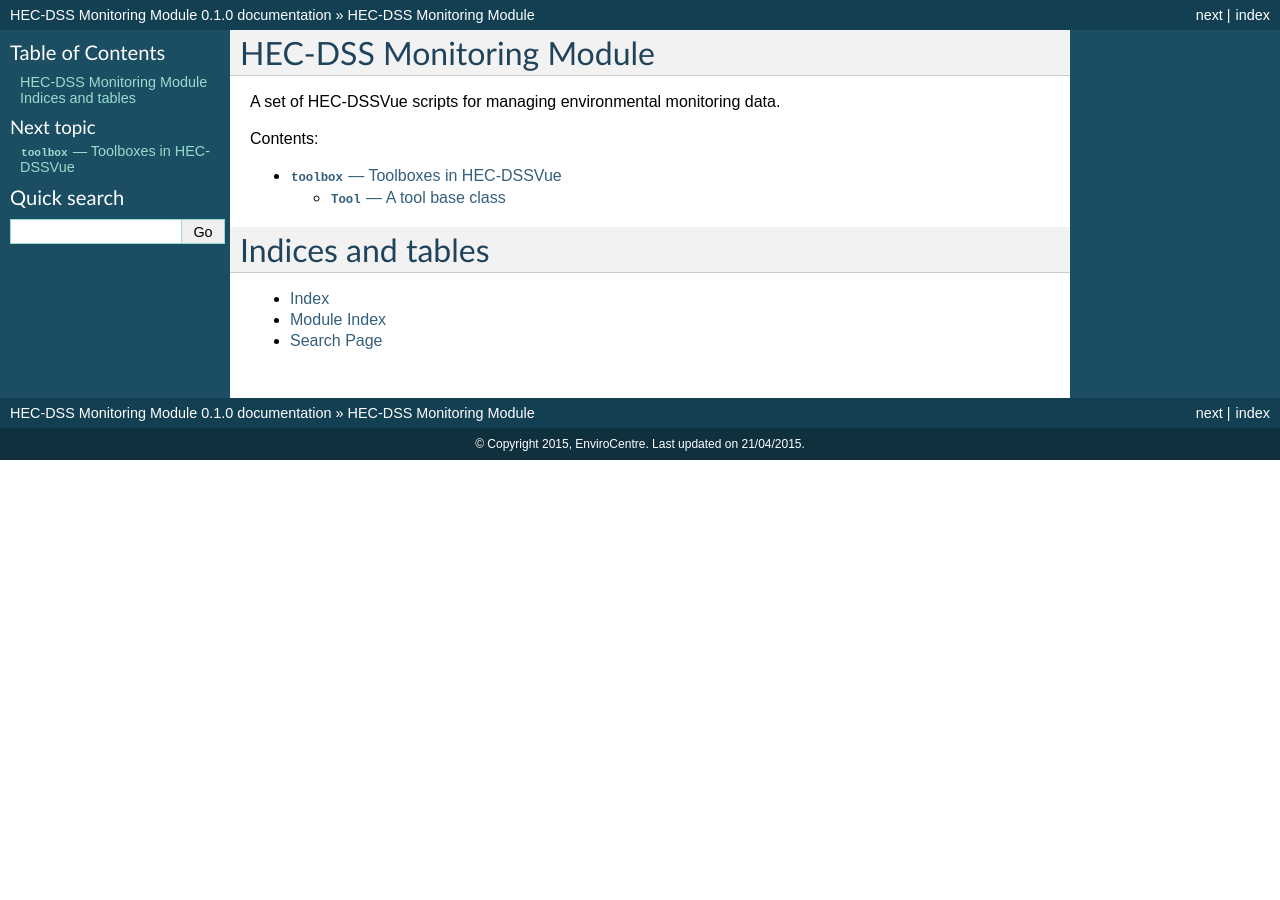
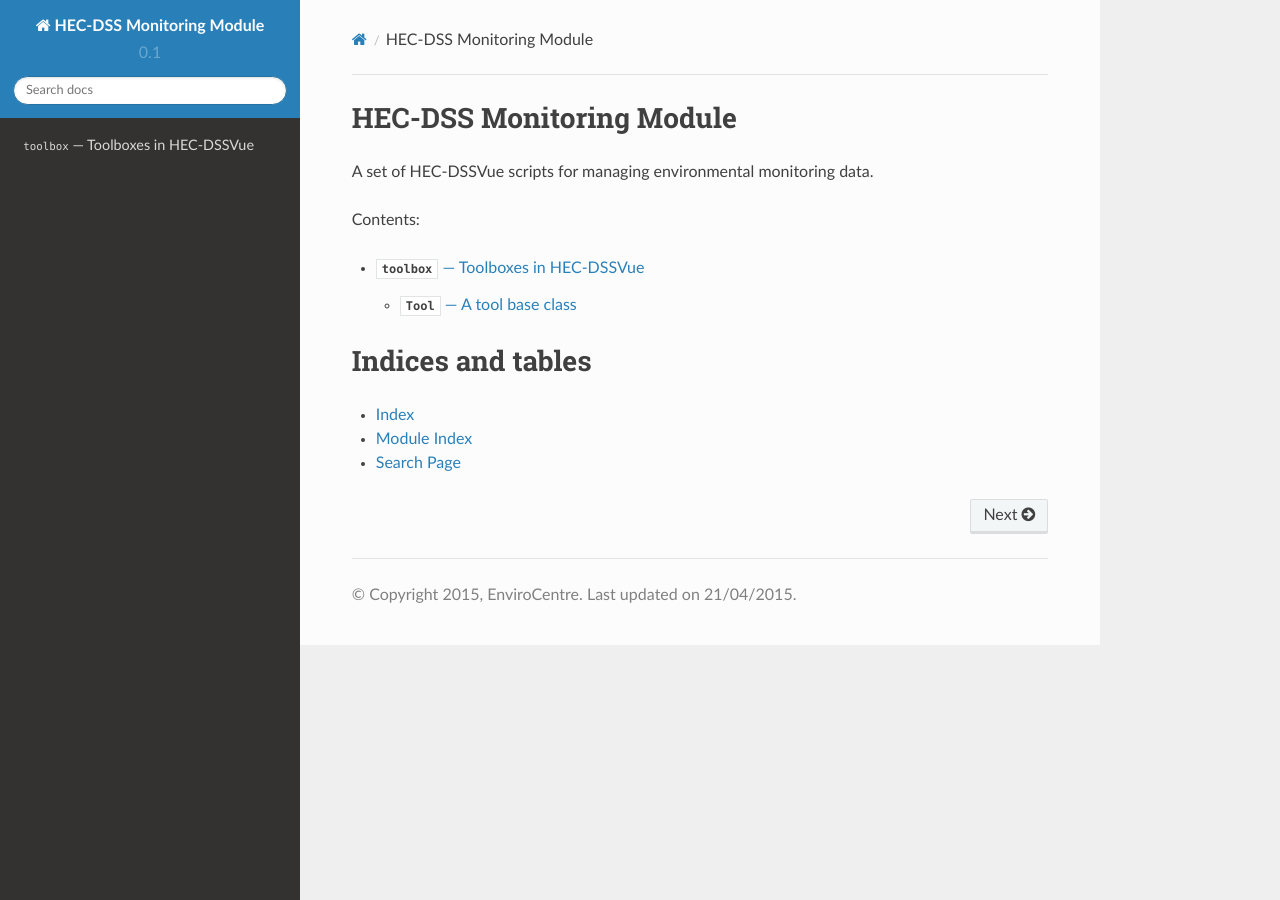
Before and after one commit to EnviroCentre/monitoring-module, a Sphinx documentation site: the page built from docs/source/index.rst, in a window 1280 px wide. Built offline with Sphinx 7.4.7 and the Read the Docs theme 2.0.0, drawn with Linux system fonts in a browser that asks for light colours; some of the changed lines change nothing that is shown.

Commit message:
sphinx docs config

```diff
--- a/docs/source/conf.py
+++ b/docs/source/conf.py
@@ -1,16 +1,5 @@
-from mock import Mock as MagicMock
 import os
 import sys
-
-# Mock packages that cannot be installed on readthedocs.org.
-class Mock(MagicMock):
-    @classmethod
-    def __getattr__(cls, name):
-        return Mock()
-
-MOCK_MODULES = ['hec', 'hec.dssgui', 'hec.heclib', 'hec.heclib.util', 'hec.io', 'hec.script']
-sys.modules.update((mod_name, Mock()) for mod_name in MOCK_MODULES)
-
 
 # If extensions (or modules to document with autodoc) are in another directory,
 # add these directories to sys.path here. If the directory is relative to the
@@ -31,6 +20,7 @@
     'sphinx.ext.doctest',
 ]
 
+autodoc_mock_imports = ['hec', 'hec.dssgui', 'hec.heclib', 'hec.heclib.util', 'hec.io', 'hec.script']
 autodoc_member_order = 'bysource'
 autoclass_content = 'both'
 
@@ -103,7 +93,12 @@
 
 # The theme to use for HTML and HTML Help pages.  See the documentation for
 # a list of builtin themes.
-html_theme = 'default'
+import sphinx_rtd_theme
+
+html_theme = "sphinx_rtd_theme"
+
+html_theme_path = [sphinx_rtd_theme.get_html_theme_path()]
+#html_theme = 'classic'
 
 # Theme options are theme-specific and customize the look and feel of a theme
 # further.  For a list of options available for each theme, see the
```
Also changed, not shown: 2 other files.
